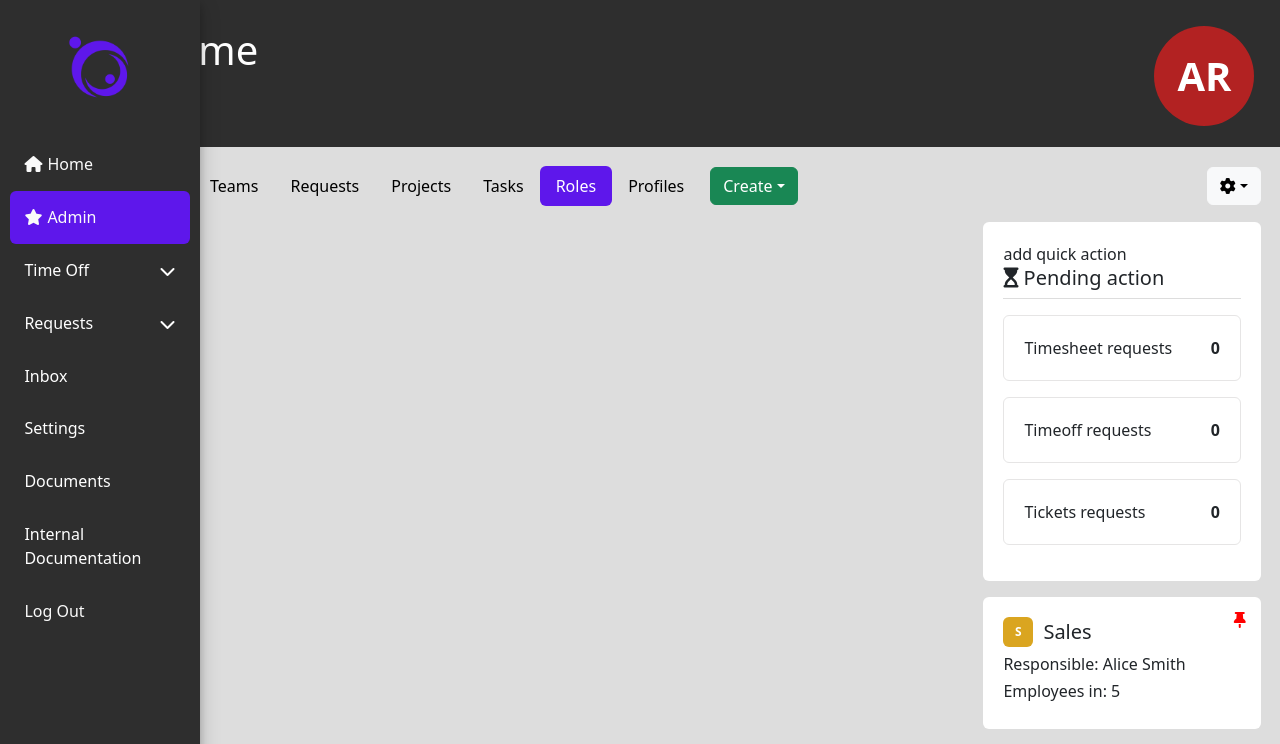
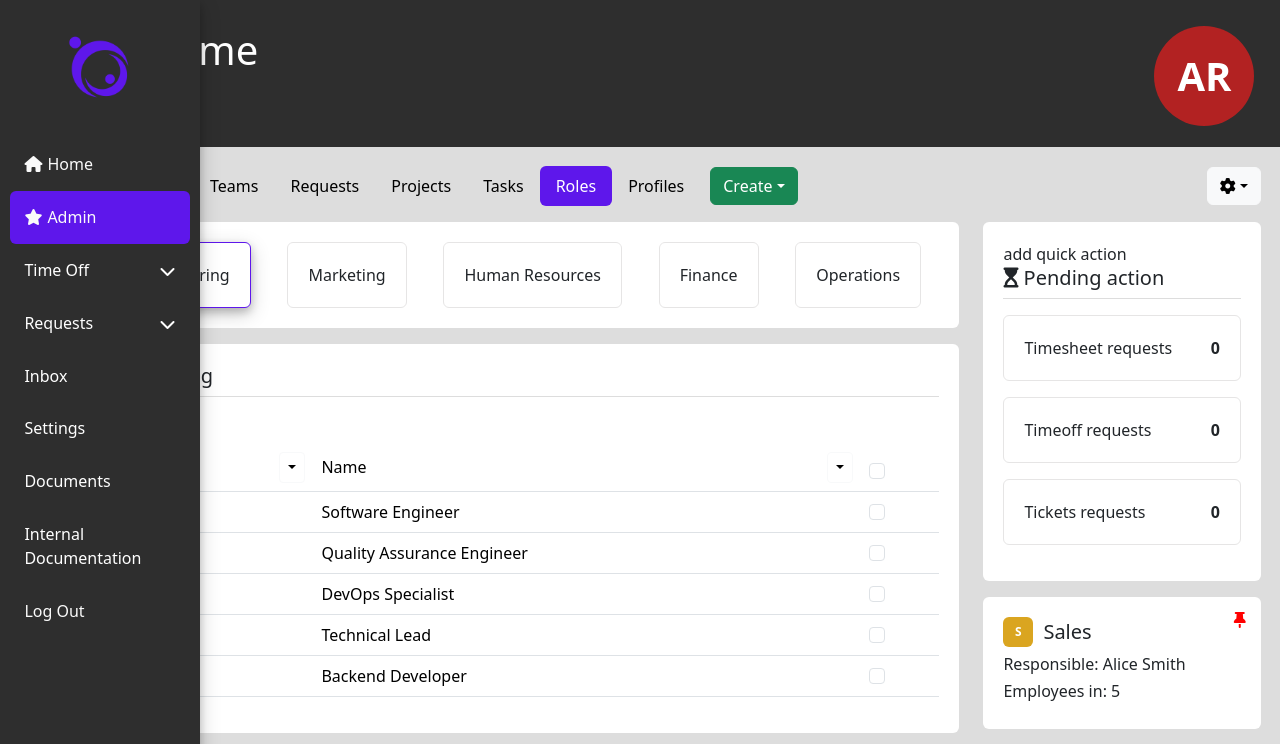
Before and after one commit to ARchWolfDev/SyncHR_React_V, a React (Create React App) app: page /admin/roles in a window 1280 px wide. Shown: the top 744 px of the page. Built offline with nearby package versions, Linux system fonts and the light colour scheme.

Commit message:
profiles page created

```diff
--- a/src/components/AdminEmployees.js
+++ b/src/components/AdminEmployees.js
@@ -44,6 +44,7 @@ function AdminEmployees() {
         return result
       }, {})
       return Object.keys(groupedData).map((key) =>
+        //TODO: Correct the overflow
         (<Col key={key} className='box' style={{overflow: 'auto'}}>
           <div className='avatar-text-div'>
             <Avatar type='departments' size={40} name={key} />
--- a/src/components/AdminProfiles.js
+++ b/src/components/AdminProfiles.js
@@ -1,14 +1,51 @@
 import React from 'react'
-import { Link } from 'react-router-dom'
+import { Link, useNavigate } from 'react-router-dom'
+import Avatar from './Avatar'
+import { Container } from 'react-bootstrap'
 
 function AdminProfiles() {
 
-  const profileId = "ZW1wLTEwMDAx"
+  const employees = [
+    {'ID': 1, 'First Name': 'Alice', 'Last Name': 'Smith', 'Role': 'Manager', 'Department': 'Sales', 'Hired Date': '2020-03-15', 'Email': 'Alice.Smith@arch-dev.com'},
+    {'ID': 2, 'First Name': 'Bob', 'Last Name': 'Johnson', 'Role': 'Developer', 'Department': 'IT', 'Hired Date': '2019-07-22', 'Email': 'Bob.Johnson@arch-dev.com'},
+    {'ID': 3, 'First Name': 'Carol', 'Last Name': 'Williams-John', 'Role': 'Analyst', 'Department': 'Finance', 'Hired Date': '2018-01-10', 'Email': 'Carol.Williams@arch-dev.com'},
+    {'ID': 4, 'First Name': 'David', 'Last Name': 'Brown', 'Role': 'Designer', 'Department': 'Marketing', 'Hired Date': '2021-11-05', 'Email': 'David.Brown@arch-dev.com'},
+    {'ID': 5, 'First Name': 'Emma', 'Last Name': 'Davis', 'Role': 'HR Specialist', 'Department': 'Human Resources', 'Hired Date': '2017-06-20', 'Email': 'Emma.Davis@arch-dev.com'},
+    {'ID': 6, 'First Name': 'Frank', 'Last Name': 'Miller', 'Role': 'Support Engineer', 'Department': 'IT', 'Hired Date': '2019-02-14', 'Email': 'Frank.Miller@arch-dev.com'},
+    {'ID': 7, 'First Name': 'Grace', 'Last Name': 'Wilson', 'Role': 'Sales Representative', 'Department': 'Sales', 'Hired Date': '2020-08-03', 'Email': 'Grace.Wilson@arch-dev.com'},
+    {'ID': 8, 'First Name': 'Henry', 'Last Name': 'Moore', 'Role': 'Marketing Specialist', 'Department': 'Marketing', 'Hired Date': '2022-04-18', 'Email': 'Henry.Moore@arch-dev.com'},
+    {'ID': 9, 'First Name': 'Ivy', 'Last Name': 'Taylor', 'Role': 'Data Scientist', 'Department': 'Finance', 'Hired Date': '2021-10-25', 'Email': 'Ivy.Taylor@arch-dev.com'},
+    {'ID': 10, 'First Name': 'Jack', 'Last Name': 'Anderson', 'Role': 'Sales Associate', 'Department': 'Sales', 'Hired Date': '2016-12-01', 'Email': 'Jack.Anderson@arch-dev.com'},
+    {'ID': 11, 'First Name': 'Kate', 'Last Name': 'Thomas', 'Role': 'HR Manager', 'Department': 'Human Resources', 'Hired Date': '2018-07-14', 'Email': 'Kate.Thomas@arch-dev.com'},
+    {'ID': 12, 'First Name': 'Liam', 'Last Name': 'Taylor', 'Role': 'Accountant', 'Department': 'Finance', 'Hired Date': '2019-09-23', 'Email': 'Liam.Taylor@arch-dev.com'},
+    {'ID': 13, 'First Name': 'Mia', 'Last Name': 'Walker', 'Role': 'Sales Executive', 'Department': 'Sales', 'Hired Date': '2020-11-02', 'Email': 'Mia.Walker@arch-dev.com'},
+    {'ID': 14, 'First Name': 'Noah', 'Last Name': 'Allen', 'Role': 'IT Manager', 'Department': 'IT', 'Hired Date': '2017-04-17', 'Email': 'Noah.Allen@arch-dev.com'},
+    {'ID': 15, 'First Name': 'Olivia', 'Last Name': 'King', 'Role': 'Marketing Director', 'Department': 'Marketing', 'Hired Date': '2019-03-08', 'Email': 'Olivia.King@arch-dev.com'},
+    {'ID': 16, 'First Name': 'Paul', 'Last Name': 'Scott', 'Role': 'Recruiter', 'Department': 'Human Resources', 'Hired Date': '2021-06-28', 'Email': 'Paul.Scott@arch-dev.com'},
+    {'ID': 17, 'First Name': 'Quinn', 'Last Name': 'Young', 'Role': 'Sales Manager', 'Department': 'Sales', 'Hired Date': '2015-10-30', 'Email': 'Quinn.Young@arch-dev.com'},
+    {'ID': 18, 'First Name': 'Rachel', 'Last Name': 'Adams', 'Role': 'Financial Analyst', 'Department': 'Finance', 'Hired Date': '2022-01-05', 'Email': 'Rachel.Adams@arch-dev.com'},
+    {'ID': 19, 'First Name': 'Sam', 'Last Name': 'Clark', 'Role': 'IT Support', 'Department': 'IT', 'Hired Date': '2021-08-22', 'Email': 'Sam.Clark@arch-dev.com'},
+    {'ID': 20, 'First Name': 'Tina', 'Last Name': 'Evans', 'Role': 'Marketing Coordinator', 'Department': 'Marketing', 'Hired Date': '2020-05-15', 'Email': 'Tina.Evans@arch-dev.com'}
+  ]
+
+  const navigate = useNavigate()
+
+  const handleProfile = (profileId) => {
+    navigate(`/profile/${profileId}`)
+  }
 
   return (
-    <div>
-      <Link to={`/profile/${profileId}`}>Profile</Link>
-    </div>
+    <Container className='grid-profile-container'>
+        {employees.map((employee) => (
+          <div className='profile-item' type='button' onClick={() => handleProfile(employee.ID)}>
+            <div className='avatar-profile-container'>
+              <Avatar size={150} name={`${employee['First Name']} ${employee['Last Name']}`}/>
+              <div className='overlay'></div>
+            </div>
+            <h5>{`${employee['First Name']} ${employee['Last Name']}`}</h5>
+          </div>
+        ))}
+    </Container>
   )
 }
 
--- a/src/components/AdminRoles.js
+++ b/src/components/AdminRoles.js
@@ -1,116 +1,135 @@
-import React from 'react'
+import React, { useState } from 'react'
+import { Button, Col, Container, Form, Row, ToggleButton } from 'react-bootstrap'
+import TableComponent from './TableComponent'
 
 function AdminRoles() {
 
-  const roles = [
+  const departments = [
     {
       id: 1,
-        name: "Manager",
-        employees: [{ id: 1, name: "Alice Smith", department: "Sales", email: "Alice.Smith@arch-dev.com" }]
+      name: "Engineering",
+      roles: [
+        { id: 1, name: "Software Engineer" },
+        { id: 2, name: "Quality Assurance Engineer" },
+        { id: 3, name: "DevOps Specialist" },
+        { id: 4, name: "Technical Lead" },
+        { id: 5, name: "Backend Developer" }
+      ]
     },
     {
       id: 2,
-        name: "Developer",
-        employees: [{ id: 2, name: "Bob Johnson", department: "IT", email: "Bob.Johnson@arch-dev.com" }]
+      name: "Marketing",
+      roles: [
+        { id: 6, name: "Content Strategist" },
+        { id: 7, name: "Social Media Manager" },
+        { id: 8, name: "SEO Specialist" },
+        { id: 9, name: "Brand Manager" }
+      ]
     },
     {
       id: 3,
-        name: "Analyst",
-        employees: [{ id: 3, name: "Carol Williams", department: "Finance", email: "Carol.Williams@arch-dev.com" }]
+      name: "Human Resources",
+      roles: [
+        { id: 10, name: "Recruiter" },
+        { id: 11, name: "HR Manager" },
+        { id: 12, name: "Compensation and Benefits Specialist" },
+        { id: 13, name: "Employee Relations Officer" }
+      ]
     },
     {
       id: 4,
-        name: "Designer",
-        employees: [{ id: 4, name: "David Brown", department: "Marketing", email: "David.Brown@arch-dev.com" }]
+      name: "Finance",
+      roles: [
+        { id: 14, name: "Accountant" },
+        { id: 15, name: "Financial Analyst" },
+        { id: 16, name: "Payroll Specialist" },
+        { id: 17, name: "Tax Consultant" },
+        { id: 18, name: "Treasury Manager" }
+      ]
     },
     {
       id: 5,
-        name: "HR Specialist",
-        employees: [{ id: 5, name: "Emma Davis", department: "Human Resources", email: "Emma.Davis@arch-dev.com" }]
-    },
-    {
-        id: 6,
-        name: "Support Engineer",
-        employees: [{ id: 6, name: "Frank Miller", department: "IT", email: "Frank.Miller@arch-dev.com" }]
-    },
-    {
-        id: 7,
-        name: "Sales Representative",
-        employees: [{ id: 7, name: "Grace Wilson", department: "Sales", email: "Grace.Wilson@arch-dev.com" }]
-    },
-    {
-        id: 8,
-        name: "Marketing Specialist",
-        employees: [{ id: 8, name: "Henry Moore", department: "Marketing", email: "Henry.Moore@arch-dev.com" }]
-    },
-    {
-        id: 9,
-        name: "Data Scientist",
-        employees: [{ id: 9, name: "Ivy Taylor", department: "Finance", email: "Ivy.Taylor@arch-dev.com" }]
-    },
-    {
-        id: 10,
-        name: "Sales Associate",
-        employees: [{ id: 10, name: "Jack Anderson", department: "Sales", email: "Jack.Anderson@arch-dev.com" }]
-    },
-    {
-        id: 11,
-        name: "HR Manager",
-        employees: [{ id: 11, name: "Kate Thomas", department: "Human Resources", email: "Kate.Thomas@arch-dev.com" }]
-    },
-    {
-        id: 12,
-        name: "Accountant",
-        employees: [{ id: 12, name: "Liam Taylor", department: "Finance", email: "Liam.Taylor@arch-dev.com" }]
-    },
-    {
-        id: 13,
-        name: "Sales Executive",
-        employees: [{ id: 13, name: "Mia Walker", department: "Sales", email: "Mia.Walker@arch-dev.com" }]
-    },
-    {
-        id: 14,
-        name: "IT Manager",
-        employees: [{ id: 14, name: "Noah Allen", department: "IT", email: "Noah.Allen@arch-dev.com" }]
-    },
-    {
-        id: 15,
-        name: "Marketing Director",
-        employees: [{ id: 15, name: "Olivia King", department: "Marketing", email: "Olivia.King@arch-dev.com" }]
-    },
-    {
-        id: 16,
-        name: "Recruiter",
-        employees: [{ id: 16, name: "Paul Scott", department: "Human Resources", email: "Paul.Scott@arch-dev.com" }]
-    },
-    {
-        id: 17,
-        name: "Sales Manager",
-        employees: [{ id: 17, name: "Quinn Young", department: "Sales", email: "Quinn.Young@arch-dev.com" }]
-    },
-    {
-        id: 18,
-        name: "Financial Analyst",
-        employees: [{ id: 18, name: "Rachel Adams", department: "Finance", email: "Rachel.Adams@arch-dev.com" }]
-    },
-    {
-        id: 19,
-        name: "IT Support",
-        employees: [{ id: 19, name: "Sam Clark", department: "IT", email: "Sam.Clark@arch-dev.com" }]
-    },
-    {
-        id: 20,
-        name: "Marketing Coordinator",
-        employees: [{ id: 20, name: "Tina Evans", department: "Marketing", email: "Tina.Evans@arch-dev.com" }]
+      name: "Operations",
+      roles: [
+        { id: 19, name: "Operations Manager" },
+        { id: 20, name: "Logistics Coordinator" },
+        { id: 21, name: "Supply Chain Analyst" },
+        { id: 22, name: "Facilities Manager" }
+      ]
     }
   ];
 
-console.log(roles)
+  const [departmentList, setDepartmentList] = useState(departments)
+  const [activeList, setActiveList] = useState(departments[0])
+  const [checked, setChecked] = useState(false)
+  const [newRole, setNewRole] = useState('')
+
+  const handleToggleButton = () => {setChecked(!checked)}
+  const handleAddForm = (e) => {
+    e.preventDefault()
+    const newRoleToAdd = {
+      id: activeList.roles.length + 1,
+      name: newRole
+    }
+    const updatedDepartmentList = departmentList.map(department =>
+      department.id === activeList.id?
+      {...department, roles: [...department.roles, newRoleToAdd]}:
+      {department}
+    )
+    setDepartmentList(updatedDepartmentList)
+    const updatedActiveList = updatedDepartmentList.find((department) => department.id === activeList.id)
+    setActiveList(updatedActiveList)
+
+  }
+
+  const renderAddForm = () => {
+    if (checked) {
+      return (
+        <Form style={{marginTop: 10, display: checked?'flex':'none'}} onSubmit={handleAddForm}>
+          <Form.Control size='sm' style={{marginRight: 10}} onChange={(e) => setNewRole(e.target.value)}/>
+          <Button size='sm' type='submit'>Add</Button>
+        </Form>
+      )
+    }
+  }
 
   return (
-    <div>
-      admin roles
+    <Container>
+      <Row>
+        <Col className='col-3 col-white-box'>
+          <div className='m0-box list-white-box'>
+            {
+              departments.map((department, index) => (
+                <div
+                  key={index}
+                  type='button'
+                  className={`white-box m0-box mb-3 ${activeList.id === department.id?'active-white-box': ''}`}
+                  onClick={() => setActiveList(department)}
+                >
+                  {department.name}
                 </div>
+              ))
+            }
+          </div>
+        </Col>
+        <Col>
+          <div className='m0-box'>
+            <h5>{activeList.name}</h5>
+            <div className='br mb-3'></div>
+            <ToggleButton
+              variant='primary'
+              size='sm'
+              type='checkbox'
+              checked={checked}
+              onClick={() => handleToggleButton()}
+            >Add new
+            </ToggleButton>
+            {renderAddForm()}
+            <TableComponent tableData={activeList.roles} />
+          </div>
+        </Col>
+      </Row>
+    </Container>
   )
 }
 
--- a/src/components/AdminTasks.js
+++ b/src/components/AdminTasks.js
@@ -194,7 +194,7 @@ function AdminTasks() {
               onClick={handleDeleteTasks}>Delete ({checkedTasks.length})</Button>
             <Form style={{marginTop: 10, display: checkedForm?'flex':'none'}} onSubmit={handleAddTask}>
               <Form.Control size='sm' style={{marginRight: 10}} placeholder='Task Name + Enter' onChange={handleTaskInputChange} value={newTaskName} ref={inputRef}></Form.Control>
-              <Button variant="primary" size="sm" type='submit'>Add</Button>
+              <Button size="sm" type='submit'>Add</Button>
             </Form>
             <TableComponent tableData={activeList.tasks} onCheckedRowsChange={handleCheckedRowsChange}/>
           </div>
```
Also changed, not shown: src/App.css (+36 -0 lines). Lines whose indentation alone changed are shown as unchanged.
